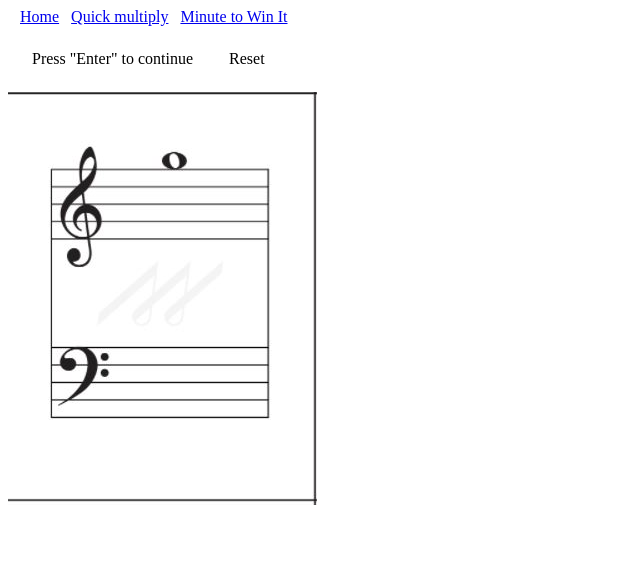
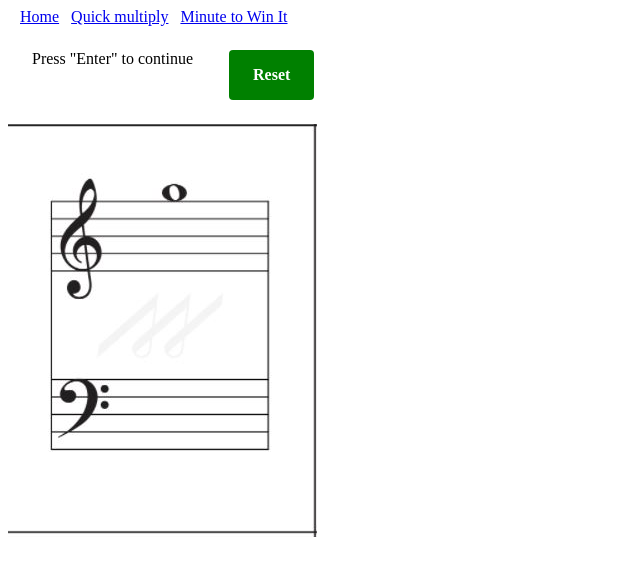
Before and after one commit to laidav/random-math, an Angular app: page /minute-to-win-it in a window 1280 px wide. Shown: the top 576 px of the page, without its empty margins (0-640 px from the left). Built offline with nearby package versions, Linux system fonts and the light colour scheme.

Commit message:
style button

```diff
--- a/src/app/minute-to-win-it/minute-to-win-it.component.styl
+++ b/src/app/minute-to-win-it/minute-to-win-it.component.styl
@@ -3,6 +3,11 @@
 	display: flex
 
 	.reset
+		padding: 16px 24px
+		background-color: green
+		color: white
+		font-weight: bold
+		border-radius: 4px
 		margin-left: 36px
 		cursor: pointer
 
```
